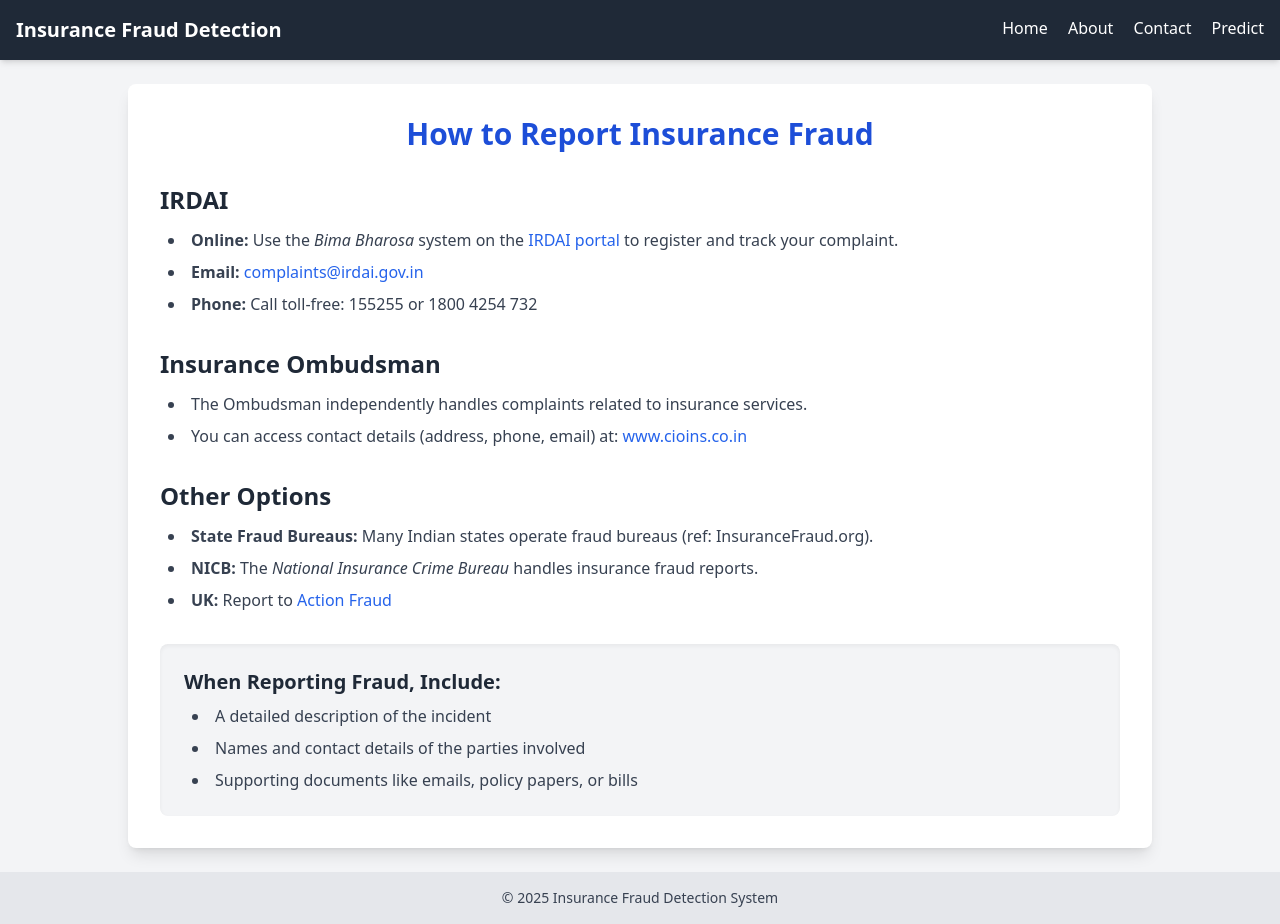
After one commit to v1shwaj1th/fraud-detection-app, a Flask app: page /contact in a window 1280 px wide. The commit adds this page. Run offline with Flask 2, Linux system fonts and the light colour scheme; parts of the project's set-up code (start-up, migrations or seed data) failed here and were passed over; some libraries are stand-ins or nearby versions.

Commit message:
little changes

```diff
--- a/app.py
+++ b/app.py
@@ -1,45 +1,56 @@
-from flask import Flask, render_template, request
+from flask import Flask, render_template, request, redirect, url_for, session
 import pickle
-import numpy as np
 import pandas as pd
 
+app = Flask(__name__)
+app.secret_key = "your_secret_key"  # Needed for session storage
+
+# Load ML components
 model = pickle.load(open("fraud_rf_model.pkl", "rb"))
 scaler = pickle.load(open("scaler.pkl", "rb"))
 selected_features = pickle.load(open("selected_features.pkl", "rb"))
 label_encoders = pickle.load(open("label_encoders.pkl", "rb"))
 input_options = pickle.load(open("input_options.pkl", "rb"))
 
-app = Flask(__name__)
+@app.route("/")
+def home():
+    return render_template("home.html")
 
-@app.route("/", methods=["GET"])
-def index():
-    return render_template("index.html", options=input_options)
+@app.route("/about")
+def about():
+    return render_template("about.html")
 
-@app.route("/predict", methods=["POST"])
+@app.route("/contact")
+def contact():
+    return render_template("contact.html")
+
+@app.route("/predict", methods=["GET", "POST"])
 def predict():
-    input_data = {}
-    for feature in selected_features:
-        input_data[feature] = request.form.get(feature)
+    if request.method == "POST":
+        input_data = {feature: request.form.get(feature) for feature in selected_features}
+        df_input = pd.DataFrame([input_data])
 
-    df_input = pd.DataFrame([input_data])
+        for col in df_input.columns:
+            if col in label_encoders:
+                le = label_encoders[col]
+                df_input[col] = le.transform(df_input[col])
 
-    # Encode categorical features
-    for col in df_input.columns:
-        if col in label_encoders:
-            le = label_encoders[col]
-            df_input[col] = le.transform(df_input[col])
+        X_scaled = scaler.transform(df_input[selected_features])
+        prediction = model.predict(X_scaled)[0]
+        result = "Fraudulent Claim" if prediction == 1 else "Legitimate Claim"
 
-    # Scale
-    X_scaled = scaler.transform(df_input[selected_features])
+        # Store result in session and redirect
+        session["result"] = result
+        return redirect(url_for("result_page"))
 
-    # Predict
-    prediction = model.predict(X_scaled)[0]
-    result = "Fraudulent Claim" if prediction == 1 else "Legitimate Claim"
+    return render_template("predict.html", options=input_options, result=None)
 
+@app.route("/result")
+def result_page():
+    result = session.get("result", None)
+    if result is None:
+        return redirect(url_for("predict"))
     return render_template("result.html", result=result)
 
-import os
-
 if __name__ == "__main__":
-    port = int(os.environ.get("PORT", 5000))
-    app.run(debug=False, host="0.0.0.0", port=port)
+    app.run(debug=True)
--- /dev/null
+++ b/templates/base.html
@@ -0,0 +1,33 @@
+<!DOCTYPE html>
+<html
+  lang="en"
+  class="bg-gray-100 text-gray-900 dark:bg-gray-900 dark:text-white"
+>
+  <head>
+    <meta charset="UTF-8" />
+    <meta name="viewport" content="width=device-width, initial-scale=1.0" />
+    <title>Insurance Fraud App</title>
+    <script src="https://cdn.tailwindcss.com"></script>
+  </head>
+  <body class="min-h-screen flex flex-col">
+    <nav class="bg-gray-800 dark:bg-gray-800 p-4 shadow-md text-white">
+      <div class="container mx-auto flex justify-between">
+        <div class="font-bold text-xl">Insurance Fraud Detection</div>
+        <div class="space-x-4">
+          <a href="/" class="hover:underline">Home</a>
+          <a href="/about" class="hover:underline">About</a>
+          <a href="/contact" class="hover:underline">Contact</a>
+          <a href="/predict" class="hover:underline">Predict</a>
+        </div>
+      </div>
+    </nav>
+
+    <main class="flex-grow p-6">{% block content %}{% endblock %}</main>
+
+    <footer
+      class="bg-gray-200 dark:bg-gray-800 p-4 text-center text-sm text-gray-700 dark:text-gray-300"
+    >
+      © 2025 Insurance Fraud Detection System
+    </footer>
+  </body>
+</html>
--- /dev/null
+++ b/templates/contact.html
@@ -0,0 +1,110 @@
+{% extends "base.html" %} {% block content %}
+<div
+  class="max-w-5xl mx-auto bg-white dark:bg-gray-900 p-8 rounded-lg shadow-lg"
+>
+  <h2
+    class="text-3xl font-extrabold text-center text-blue-700 dark:text-blue-400 mb-8"
+  >
+    How to Report Insurance Fraud
+  </h2>
+
+  <!-- IRDAI Section -->
+  <section class="mb-8">
+    <h3 class="text-2xl font-semibold text-gray-800 dark:text-gray-100 mb-3">
+      IRDAI
+    </h3>
+    <ul
+      class="list-disc list-inside text-gray-700 dark:text-gray-300 space-y-2 pl-2"
+    >
+      <li>
+        <strong>Online:</strong> Use the <em>Bima Bharosa</em> system on the
+        <a
+          href="https://www.irdai.gov.in"
+          class="text-blue-600 hover:underline"
+          target="_blank"
+        >
+          IRDAI portal
+        </a>
+        to register and track your complaint.
+      </li>
+      <li>
+        <strong>Email:</strong>
+        <a
+          href="mailto:complaints@irdai.gov.in"
+          class="text-blue-600 hover:underline"
+          >complaints@irdai.gov.in</a
+        >
+      </li>
+      <li><strong>Phone:</strong> Call toll-free: 155255 or 1800 4254 732</li>
+    </ul>
+  </section>
+
+  <!-- Ombudsman Section -->
+  <section class="mb-8">
+    <h3 class="text-2xl font-semibold text-gray-800 dark:text-gray-100 mb-3">
+      Insurance Ombudsman
+    </h3>
+    <ul
+      class="list-disc list-inside text-gray-700 dark:text-gray-300 space-y-2 pl-2"
+    >
+      <li>
+        The Ombudsman independently handles complaints related to insurance
+        services.
+      </li>
+      <li>
+        You can access contact details (address, phone, email) at:
+        <a
+          href="https://www.cioins.co.in"
+          class="text-blue-600 hover:underline"
+          target="_blank"
+          >www.cioins.co.in</a
+        >
+      </li>
+    </ul>
+  </section>
+
+  <!-- Other Options Section -->
+  <section class="mb-8">
+    <h3 class="text-2xl font-semibold text-gray-800 dark:text-gray-100 mb-3">
+      Other Options
+    </h3>
+    <ul
+      class="list-disc list-inside text-gray-700 dark:text-gray-300 space-y-2 pl-2"
+    >
+      <li>
+        <strong>State Fraud Bureaus:</strong> Many Indian states operate fraud
+        bureaus (ref: InsuranceFraud.org).
+      </li>
+      <li>
+        <strong>NICB:</strong> The
+        <em>National Insurance Crime Bureau</em> handles insurance fraud
+        reports.
+      </li>
+      <li>
+        <strong>UK:</strong> Report to
+        <a
+          href="https://www.actionfraud.police.uk"
+          class="text-blue-600 hover:underline"
+          target="_blank"
+        >
+          Action Fraud
+        </a>
+      </li>
+    </ul>
+  </section>
+
+  <!-- What to Include Section -->
+  <section class="bg-gray-100 dark:bg-gray-800 p-6 rounded-lg shadow-inner">
+    <h3 class="text-xl font-semibold mb-2 text-gray-800 dark:text-gray-100">
+      When Reporting Fraud, Include:
+    </h3>
+    <ul
+      class="list-disc list-inside text-gray-700 dark:text-gray-300 space-y-2 pl-2"
+    >
+      <li>A detailed description of the incident</li>
+      <li>Names and contact details of the parties involved</li>
+      <li>Supporting documents like emails, policy papers, or bills</li>
+    </ul>
+  </section>
+</div>
+{% endblock %}
```
Also changed, not shown: static/style.css (deleted, +0 -76 lines), templates/about.html (added, +60 -0 lines), templates/home.html (added, +17 -0 lines), templates/index.html (deleted, +0 -59 lines), templates/predict.html (added, +36 -0 lines), templates/result.html (+0 -25 lines), static/images/bg.png (added).
